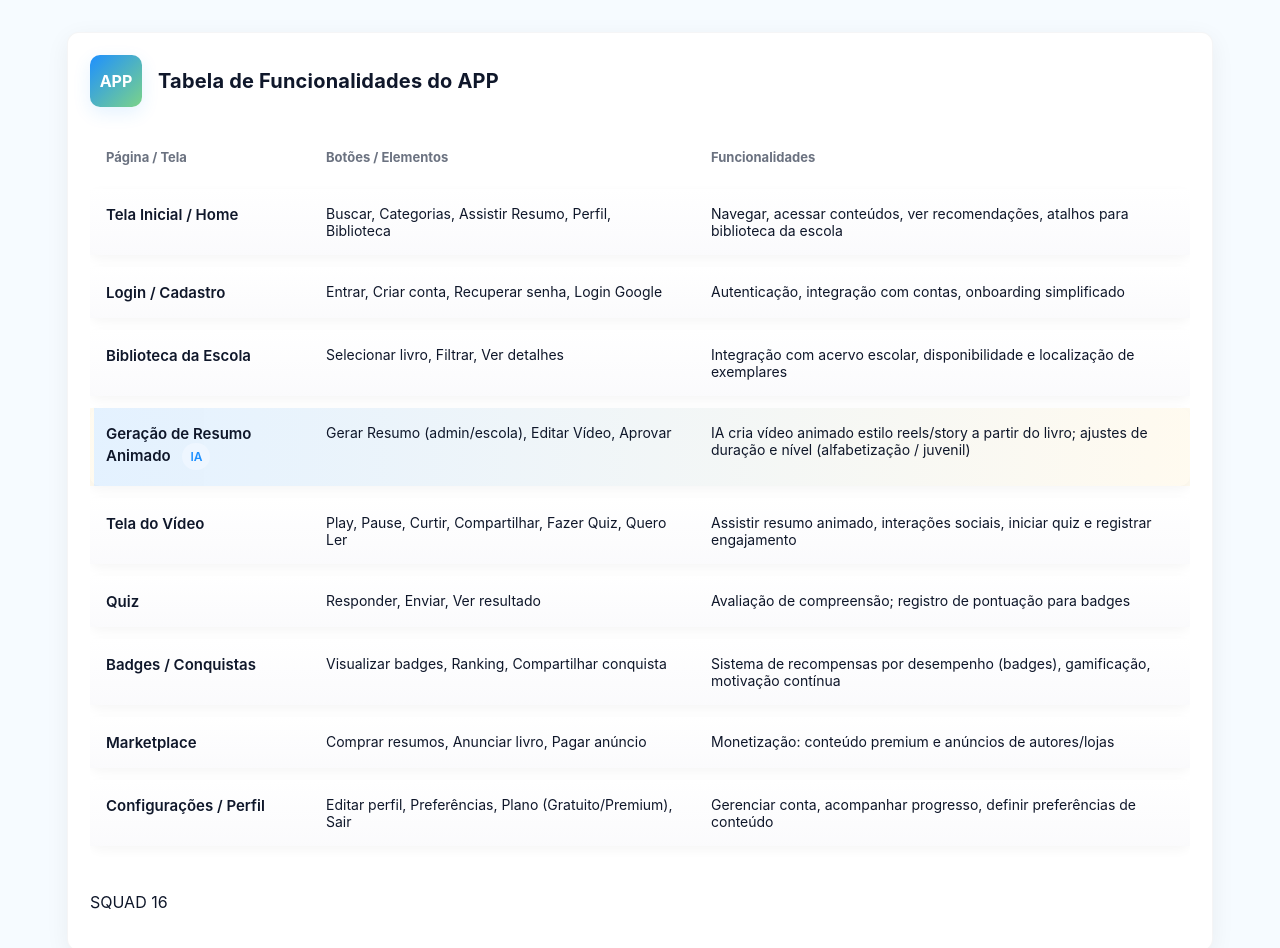
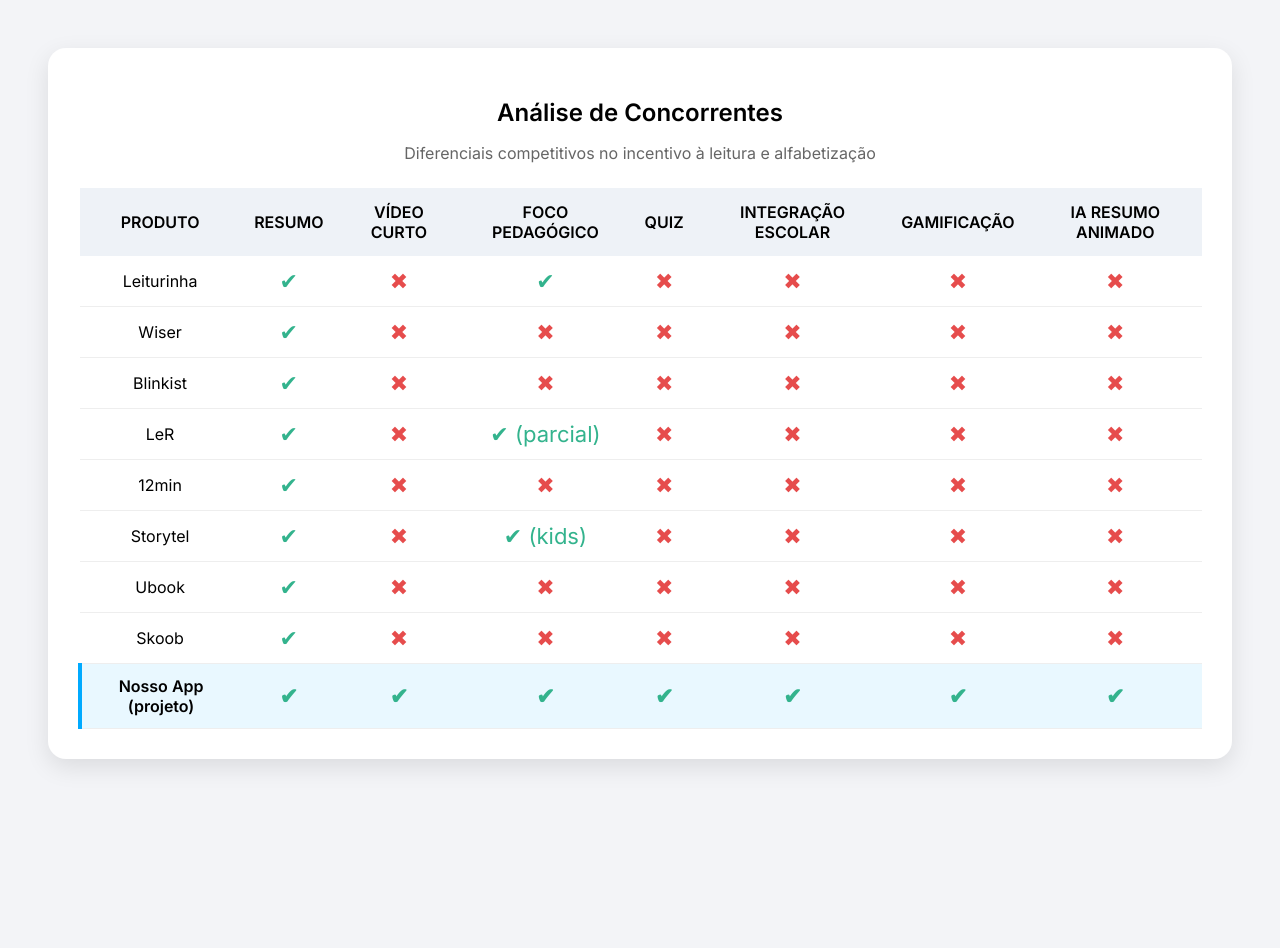
Before and after one commit to chdevbr/funcionalidadesapp, a plain HTML site: page index.html in a window 1280 px wide. After the commit the page ends 807 px from the top, so only its background shows below. Drawn offline with Linux system fonts and the light colour scheme.

Commit message:
atualização da tabela

```diff
--- a/index.html
+++ b/index.html
@@ -1,262 +1,114 @@
-<!doctype html>
-<html lang="pt-BR">
+<!DOCTYPE html>
+<html lang="pt-br">
 <head>
-  <meta charset="utf-8" />
-  <meta name="viewport" content="width=device-width,initial-scale=1" />
-  <title>Tabela de Funcionalidades</title>
+<meta charset="UTF-8">
+<title>Análise de Concorrentes</title>
+<link rel="preconnect" href="https://fonts.googleapis.com">
+<link href="https://fonts.googleapis.com/css2?family=Inter:wght@300;400;600&display=swap" rel="stylesheet">
+
 <style>
-    :root{
-      --bg:#f6fbff;
-      --card:#ffffff;
-      --accent:#1e90ff;
-      --accent-2:#ffd166;
-      --muted:#6b7280;
-      --ia-bg: linear-gradient(90deg, rgba(30,144,255,0.12), rgba(255,209,102,0.10));
-      --radius:12px;
-      font-family: "Inter", "Segoe UI", Roboto, system-ui, -apple-system, sans-serif;
+body {
+    font-family: "Inter", sans-serif;
+    background: #f3f4f7;
+    padding: 40px;
 }
 
-    body{
-      margin:0;
-      background:var(--bg);
-      color:#0f172a;
-      -webkit-font-smoothing:antialiased;
-      -moz-osx-font-smoothing:grayscale;
-      padding:32px;
+.table-container {
+    background: white;
+    margin: auto;
+    padding: 30px;
+    border-radius: 18px;
+    max-width: 1200px;
+    box-shadow: 0 8px 25px rgba(0,0,0,0.1);
 }
 
-    .container{
-      max-width:1100px;
-      margin:0 auto;
-      background:var(--card);
-      border-radius:var(--radius);
-      box-shadow:0 6px 24px rgba(12,20,30,0.06);
-      padding:22px;
-      border:1px solid rgba(15,23,42,0.04);
+h2 {
+    text-align: center;
+    margin-bottom: 8px;
+    font-weight: 700;
 }
 
-    header{
-      display:flex;
-      align-items:center;
-      gap:16px;
-      margin-bottom:18px;
+.subtitle {
+    text-align: center;
+    margin-bottom: 25px;
+    color: #666;
 }
 
-    .logo{
-      width:52px;
-      height:52px;
-      border-radius:10px;
-      background:linear-gradient(135deg,var(--accent),#7bd389);
-      display:flex;
-      align-items:center;
-      justify-content:center;
-      color:white;
-      font-weight:700;
-      box-shadow:0 6px 18px rgba(30,144,255,0.12);
+table {
+    width: 100%;
+    border-collapse: collapse;
+    text-align: center;
 }
 
-    h1{
-      margin:0;
-      font-size:20px;
-      letter-spacing:0.2px;
+th {
+    background: #eef2f7;
+    padding: 14px;
+    font-weight: 600;
+    text-transform: uppercase;
 }
 
-    p.subtitle{
-      margin:6px 0 18px 0;
-      color:var(--muted);
-      font-size:14px;
+td {
+    padding: 12px;
+    border-bottom: 1px solid #eee;
 }
 
-    .table-wrap{
-      overflow:auto;
-      border-radius:10px;
+.check {
+    font-size: 22px;
+    color: #33b38d;
 }
 
-    table{
-      width:100%;
-      border-collapse:separate;
-      border-spacing:0 12px;
-      min-width:880px;
+.cross {
+    font-size: 22px;
+    color: #e64c4c;
 }
 
-    thead th{
-      text-align:left;
-      font-size:13px;
-      color:var(--muted);
-      padding:12px 16px;
-      background:transparent;
-      position:sticky;
-      top:0;
-      backdrop-filter:blur(4px);
-    }
-
-    tbody tr{
-      background:linear-gradient(180deg, rgba(255,255,255,0.9), rgba(250,250,252,0.9));
-      border-radius:10px;
-      box-shadow:0 4px 12px rgba(12,20,30,0.04);
-    }
-
-    tbody td{
-      padding:16px;
-      vertical-align:top;
-      font-size:15px;
-      color:#0f172a;
-      border-bottom:0;
-    }
-
-    tbody tr:not(:last-child){
-      margin-bottom:10px;
-    }
-
-    .col-page{
-      width:20%;
-      font-weight:600;
-    }
-
-    .col-buttons{
-      width:35%;
-      color:#0f172a;
-      font-size:14px;
-    }
-
-    .col-func{
-      width:45%;
-      color:#0f172a;
-      font-size:14px;
-    }
-
-    .ia {
-      background: var(--ia-bg);
-      border-left:4px solid var(--accent);
-      border-radius:10px;
-    }
-
-    .tag {
-      display:inline-block;
-      font-size:12px;
-      padding:6px 8px;
-      border-radius:999px;
-      background:#eef6ff;
-      color:var(--accent);
-      margin-left:8px;
-      font-weight:600;
-    }
-
-    /* Responsividade */
-    @media (max-width:900px){
-      .container{padding:16px;}
-      table{min-width:760px;}
-      .col-page{width:28%;}
-      .col-buttons{width:36%;}
-      .col-func{width:36%;}
-    }
-
-    @media (max-width:620px){
-      table{min-width:600px;}
-      body{padding:16px;}
-      .logo{width:44px;height:44px;}
-      h1{font-size:18px;}
-    }
-
-    footer{
-      margin-top:18px;
-      display:flex;
-      justify-content:space-between;
-      align-items:center;
-      gap:12px;
-    }
-
-    .note{color:var(--muted); font-size:13px;}
-    .btn{
-      background:var(--accent);
-      color:white;
-      padding:10px 14px;
-      border-radius:10px;
-      text-decoration:none;
-      font-weight:600;
-      box-shadow:0 8px 18px rgba(30,144,255,0.12);
+.highlight {
+    background: #e9f8ff;
+    font-weight: 700;
+    border-left: 4px solid #00aaff;
 }
 </style>
 </head>
+
 <body>
-  <div class="container" role="main" aria-labelledby="title">
-    <header>
-      <div class="logo" aria-hidden="true">APP</div>
-      <div>
-        <h1 id="title">Tabela de Funcionalidades do APP</h1>
-      </div>
-    </header>
 
-    <div class="table-wrap" role="region" aria-label="Tabela de funcionalidades">
+<div class="table-container">
+    <h2>Análise de Concorrentes</h2>
+    <p class="subtitle">Diferenciais competitivos no incentivo à leitura e alfabetização</p>
+
     <table>
-        <thead>
         <tr>
-            <th>Página / Tela</th>
-            <th>Botões / Elementos</th>
-            <th>Funcionalidades</th>
-          </tr>
-        </thead>
-        <tbody>
-          <tr>
-            <td class="col-page">Tela Inicial / Home</td>
-            <td class="col-buttons">Buscar, Categorias, Assistir Resumo, Perfil, Biblioteca</td>
-            <td class="col-func">Navegar, acessar conteúdos, ver recomendações, atalhos para biblioteca da escola</td>
+            <th>Produto</th>
+            <th>Resumo</th>
+            <th>Vídeo Curto</th>
+            <th>Foco Pedagógico</th>
+            <th>Quiz</th>
+            <th>Integração Escolar</th>
+            <th>Gamificação</th>
+            <th>IA Resumo Animado</th>
         </tr>
 
-          <tr>
-            <td class="col-page">Login / Cadastro</td>
-            <td class="col-buttons">Entrar, Criar conta, Recuperar senha, Login Google</td>
-            <td class="col-func">Autenticação, integração com contas, onboarding simplificado</td>
+        <tr><td>Leiturinha</td><td class="check">✔</td><td class="cross">✖</td><td class="check">✔</td><td class="cross">✖</td><td class="cross">✖</td><td class="cross">✖</td><td class="cross">✖</td></tr>
+        <tr><td>Wiser</td><td class="check">✔</td><td class="cross">✖</td><td class="cross">✖</td><td class="cross">✖</td><td class="cross">✖</td><td class="cross">✖</td><td class="cross">✖</td></tr>
+        <tr><td>Blinkist</td><td class="check">✔</td><td class="cross">✖</td><td class="cross">✖</td><td class="cross">✖</td><td class="cross">✖</td><td class="cross">✖</td><td class="cross">✖</td></tr>
+        <tr><td>LeR</td><td class="check">✔</td><td class="cross">✖</td><td class="check">✔ (parcial)</td><td class="cross">✖</td><td class="cross">✖</td><td class="cross">✖</td><td class="cross">✖</td></tr>
+        <tr><td>12min</td><td class="check">✔</td><td class="cross">✖</td><td class="cross">✖</td><td class="cross">✖</td><td class="cross">✖</td><td class="cross">✖</td><td class="cross">✖</td></tr>
+        <tr><td>Storytel</td><td class="check">✔</td><td class="cross">✖</td><td class="check">✔ (kids)</td><td class="cross">✖</td><td class="cross">✖</td><td class="cross">✖</td><td class="cross">✖</td></tr>
+        <tr><td>Ubook</td><td class="check">✔</td><td class="cross">✖</td><td class="cross">✖</td><td class="cross">✖</td><td class="cross">✖</td><td class="cross">✖</td><td class="cross">✖</td></tr>
+        <tr><td>Skoob</td><td class="check">✔</td><td class="cross">✖</td><td class="cross">✖</td><td class="cross">✖</td><td class="cross">✖</td><td class="cross">✖</td><td class="cross">✖</td></tr>
+
+        <tr class="highlight">
+            <td>Nosso App (projeto)</td>
+            <td class="check">✔</td>
+            <td class="check">✔</td>
+            <td class="check">✔</td>
+            <td class="check">✔</td>
+            <td class="check">✔</td>
+            <td class="check">✔</td>
+            <td class="check">✔</td>
         </tr>
-
-          <tr>
-            <td class="col-page">Biblioteca da Escola</td>
-            <td class="col-buttons">Selecionar livro, Filtrar, Ver detalhes</td>
-            <td class="col-func">Integração com acervo escolar, disponibilidade e localização de exemplares</td>
-          </tr>
-
-          <tr class="ia">
-            <td class="col-page">Geração de Resumo Animado <span class="tag">IA</span></td>
-            <td class="col-buttons">Gerar Resumo (admin/escola), Editar Vídeo, Aprovar</td>
-            <td class="col-func">IA cria vídeo animado estilo reels/story a partir do livro; ajustes de duração e nível (alfabetização / juvenil)</td>
-          </tr>
-
-          <tr>
-            <td class="col-page">Tela do Vídeo</td>
-            <td class="col-buttons">Play, Pause, Curtir, Compartilhar, Fazer Quiz, Quero Ler</td>
-            <td class="col-func">Assistir resumo animado, interações sociais, iniciar quiz e registrar engajamento</td>
-          </tr>
-
-          <tr>
-            <td class="col-page">Quiz</td>
-            <td class="col-buttons">Responder, Enviar, Ver resultado</td>
-            <td class="col-func">Avaliação de compreensão; registro de pontuação para badges</td>
-          </tr>
-
-          <tr>
-            <td class="col-page">Badges / Conquistas</td>
-            <td class="col-buttons">Visualizar badges, Ranking, Compartilhar conquista</td>
-            <td class="col-func">Sistema de recompensas por desempenho (badges), gamificação, motivação contínua</td>
-          </tr>
-
-          <tr>
-            <td class="col-page">Marketplace</td>
-            <td class="col-buttons">Comprar resumos, Anunciar livro, Pagar anúncio</td>
-            <td class="col-func">Monetização: conteúdo premium e anúncios de autores/lojas</td>
-          </tr>
-
-          <tr>
-            <td class="col-page">Configurações / Perfil</td>
-            <td class="col-buttons">Editar perfil, Preferências, Plano (Gratuito/Premium), Sair</td>
-            <td class="col-func">Gerenciar conta, acompanhar progresso, definir preferências de conteúdo</td>
-          </tr>
-        </tbody>
     </table>
 </div>
 
-    <footer>
-      <p>SQUAD 16</p>
-    </footer>
-  </div>
 </body>
 </html>
```
Lines whose indentation alone changed are shown as unchanged.
